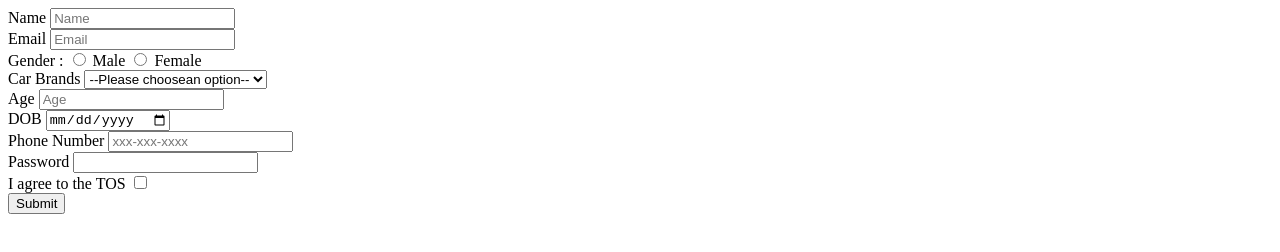
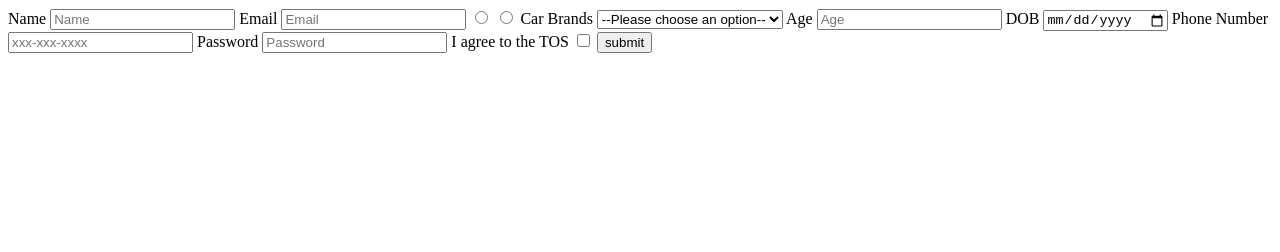
Before and after one commit to acciojob/signup-form-car-Muniraattar3, a website: page main.html in a window 1280 px wide. Drawn offline with Linux system fonts and the light colour scheme.

Commit message:
created a submission

```diff
--- a/main.html
+++ b/main.html
@@ -7,46 +7,80 @@
 </head>
 
 <body>
-	<!-- the entire body must be written by student -->
 	<form method="post">
+
 		<label for="name">Name</label>
-		<input id="name" type="text" name="name" placeholder="Name" required><br>
 
-    <label for="email">Email</label>
-		<input id="email" type="Email" name="email" placeholder ="Email" required>
-		<br>
-		<label>Gender : </label>
-		<label for="gender_m">
-			<input id="gender_m" type="Radio" name="gender" required>
-		Male</label>
+		<input type="Text" required id="name" name="name" placeholder="Name">
+
+
+
+		<label for="email">Email</label>
+
+		<input type="Email" required id="email" name="email" placeholder="Email">
+
+
+
+
+
+	   <label for="gender_m">
+
+		<input type="Radio" name="gender" required id="gender_m" >
+
+		</label>
+
 		<label for="gender_f">
-			<input id="gender_f" type="Radio" name="gender" required>
-		Female</label>
-		<br>
-		<label for"cars">Car Brands</label>
+
+		<input type="Radio" name="gender" required id="gender_f" >
+
+		</label>
+
+
+       <label for="cars">Car Brands</label>
+
 		<select id="cars" name="cars" required>
-			<option value =""disabled selected>--Please choosean option--</option>
-		<option value = "toyota">Toyota</option>
-			<option value = "Lamborghini">Lamborghini</option>
-			<option value = "alto">Alto</option>
-		</select><br>
-			<label for="age">Age</label>
-		<input id="age" type="Number" name="age" placeholder="Age" required><br>
+			<option value="" disabled selected>--Please choose an option--</option>
+			<option value="toyota">Toyota</option>
+			<option value="lamborghini">lamborghini</option>
+			<option value="alto">alto</option>
+		</select>
+
+
+
+		<label for="age">Age</label>
+
+		<input type="Number" required id="age" name="age" placeholder="Age">
+
+
 
 		<label for="dob">DOB</label>
-		<input id="dob" type="Date" name="dob" required><br>
+
+		<input type="Date" required name="dob" id="dob" >
+
+
 
 		<label for="tel">Phone Number</label>
-		<input id="tel" name="tel" type="Tel" placeholder="xxx-xxx-xxxx"><br>
+
+		<input type="Tel"  name="tel" id="tel" placeholder="xxx-xxx-xxxx">
+
+
 
 		<label for="password">Password</label>
-		<input id="password" type="Password" name="password" paceholder="Password" required><br>
 
-		<label for="tos">I agree to the TOS </label>
-		<input id="tos" type="Checkbox" name="tos" required><br>
+		<input type="Password" name="password" required id="password" placeholder="Password">
 
-		<button type="Submit">Submit</button>
-		<script type="text/javascript" src="./script.js">
+
+
+		<label for="tos">I agree to the TOS</label>
+
+		<input type="Checkbox" name="tos" required id="tos">
+
+
+
+		<button type="submit">submit</button>
+
+	</form>
+    <script type="text/javascript" src="./script.js">
 </script>
 
 </body>
```
